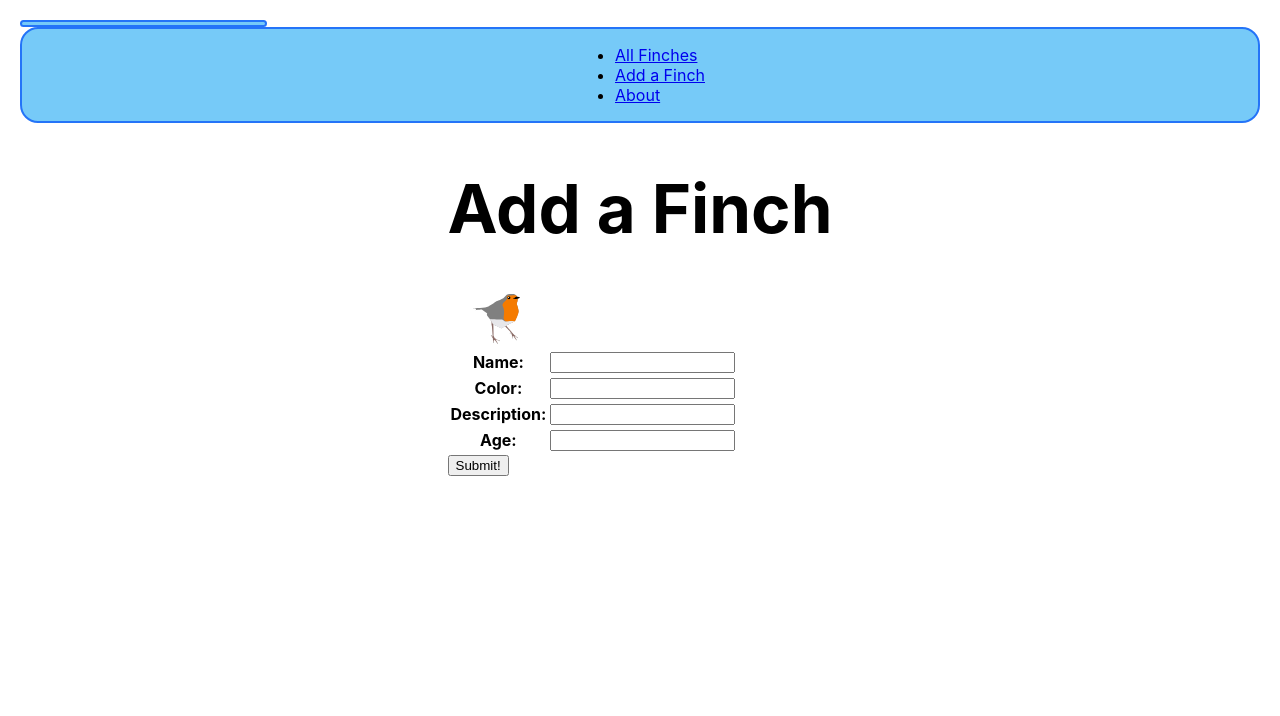
After one commit to Ellieellie12/finch-collector, a Django app: page /finches/create in a window 1280 px wide. The commit adds this page. Shown: the top 716 px of the page. Run offline with Django 4.2, Linux system fonts and the light colour scheme.

Commit message:
add finch form and add a finch link in nav bar

```diff
--- a/main_app/static/css/base.css
+++ b/main_app/static/css/base.css
@@ -27,9 +27,16 @@ body {
   --card-border-radius: 6px;
 }
 
-.finch-logo {
-  height:50px;
-}
+/* .finch-logo {
+  height:15px;
+  width: 15px;
+} */
+
+/* .header-logo-container {
+  margin: auto;
+  padding: 10px 20px 0;
+  max-width: 500px;
+} */
 
 nav,
 .header-logo-container {
--- a/main_app/templates/base.html
+++ b/main_app/templates/base.html
@@ -18,18 +18,19 @@
 <body>
   <header>
     <div class="header-logo-container">
-      <a href="/">
+      {% comment %} <a href="/"  class="finch-logo">
         <img
           src="{% static "images/logo-robin.svg"%}"
           alt="The Finch Collector Logo"
           class="finch-logo"
         >
-      </a>
+      </a>  {% endcomment %}
     </div>
     <nav>
       <ul>
-        <li><a href="/finches">All Finches</a></li>
-        <li><a href="/about">About</a></li>
+        <li><a href="{% url 'finch-index' %}">All Finches</a></li>
+        <li><a href="{% url 'finch-create' %}">Add a Finch </a></li>
+        <li><a href="{% url 'about'%}">About</a></li>
       </ul>
     </nav>
   </header>
--- /dev/null
+++ b/main_app/templates/main_app/finch_form.html
@@ -0,0 +1,25 @@
+{% extends 'base.html' %}
+{% load static %}
+
+{% block head %}
+<link rel="stylesheet" type="text/css" href="{% static 'css/form.css' %}"/>
+{% endblock %}
+
+{% block content %}
+
+<div class="page-header">
+  <h1>Add a Finch</h1>
+  <img src="{% static 'images/logo-robin.svg' %}" alt="an orange and grey finch"/>
+</div>
+<form action="" method="post" class="form-container">
+  {% csrf_token %}
+  <table>
+    {% comment %}
+      Render the inputs inside of <tr>s & <td>s
+    {% endcomment %}
+    {{ form.as_table }}
+  </table>
+  <button type="submit" class="btn submit">Submit!</button>
+</form>
+
+{% endblock %}
--- a/main_app/urls.py
+++ b/main_app/urls.py
@@ -6,4 +6,5 @@ urlpatterns = [
   path('about/', views.about, name='about'),
   path('finches/', views.finch_index, name='finch-index'),
   path('finches/<int:finch_id>/', views.finch_detail, name='finch-detail'),
+  path('finches/create', views.FinchCreate.as_view(), name='finch-create'),
 ]
--- a/main_app/views.py
+++ b/main_app/views.py
@@ -1,4 +1,5 @@
 from django.shortcuts import render
+from django.views.generic.edit import CreateView
 from .models import Finch
 
 def home(request):
@@ -14,3 +15,7 @@ def finch_index(request):
 def finch_detail(request, finch_id):
   finch = Finch.objects.get(id=finch_id)
   return render(request, 'finches/detail.html', { 'finch': finch })
+
+class FinchCreate(CreateView):
+  model = Finch
+  fields = '__all__'
```
